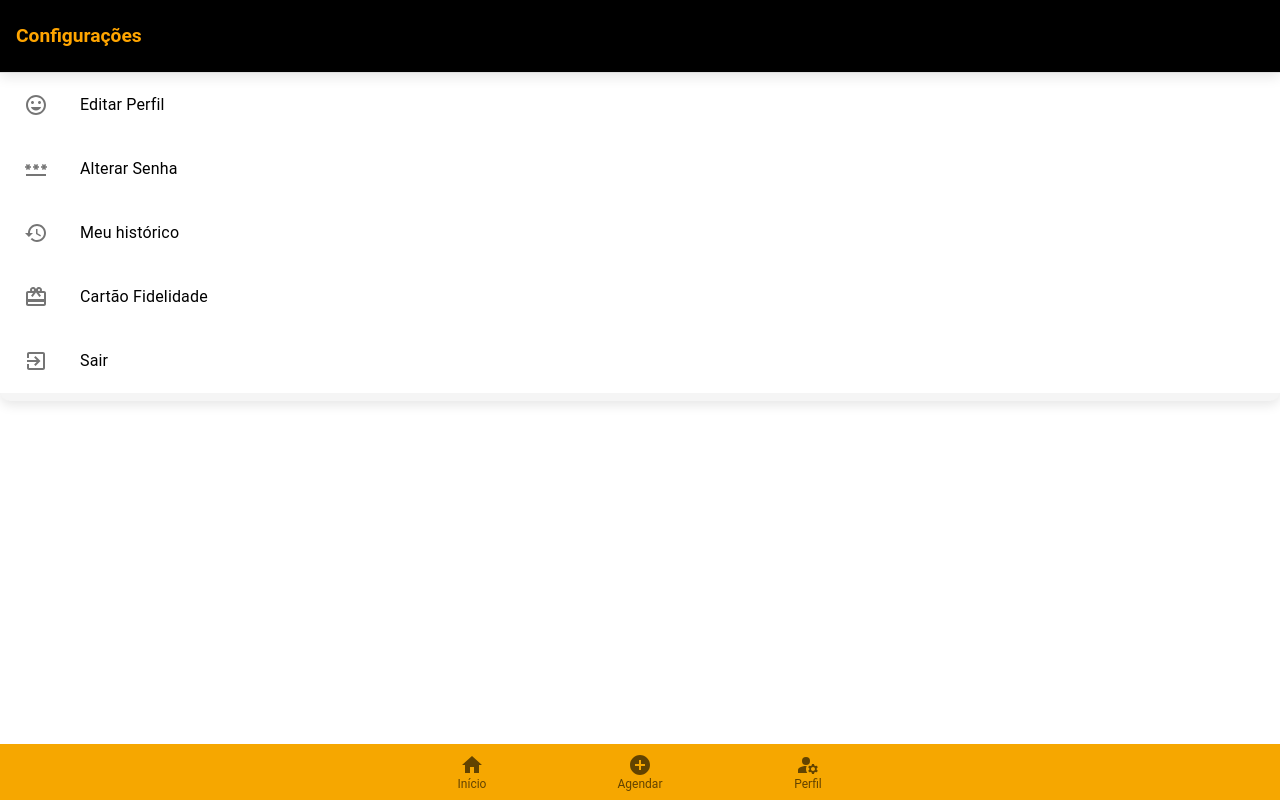
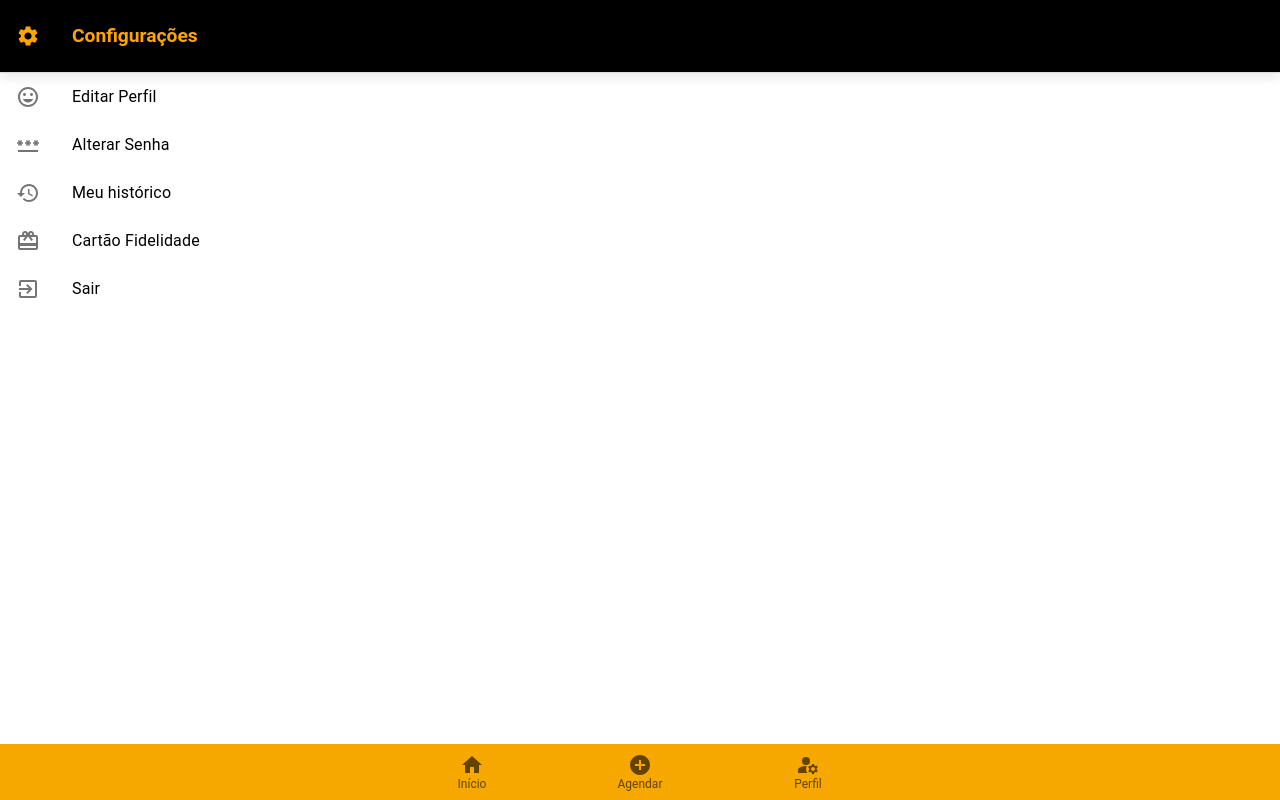
Before and after one commit to X5GuilhermeBR/barbershop-frontend, a React (Create React App) app: page /configuracoes in a window 1280 px wide. Built offline with nearby package versions, Linux system fonts and the light colour scheme; sample sign-in values are in the browser's storage.

Commit message:
Ajustado os componentes

```diff
--- /dev/null
+++ b/src/components/PageHeader/PageHeader.js
@@ -0,0 +1,35 @@
+/* eslint-disable react/prop-types */
+import React from 'react';
+import ListSubheader from '@mui/material/ListSubheader';
+import ListItemIcon from '@mui/material/ListItemIcon';
+
+function PageHeader({ icon, title }) {
+  return (
+    <ListSubheader
+      component="div"
+      id="nested-list-subheader"
+      sx={{
+        display: 'flex',
+        alignItems: 'center', // Alinhar verticalmente
+        fontWeight: 'bold',
+        fontSize: '1.2rem',
+        paddingTop: '12px',
+        paddingBottom: '12px',
+        borderBottom: '1px solid #ddd',
+        bgcolor: 'black', // Fundo preto
+        color: 'orange', // Texto laranja
+        boxShadow: '0px 4px 12px rgba(0, 0, 0, 0.1)', // Sombra
+        borderRadius: '0', // Remover borda curvada
+      }}
+    >
+      {icon && (
+        <ListItemIcon sx={{ color: 'orange'}}>
+          {icon}
+        </ListItemIcon>
+      )}
+      {title}
+    </ListSubheader>
+  );
+}
+
+export default PageHeader;
--- a/src/pages/Home/Home.jsx
+++ b/src/pages/Home/Home.jsx
@@ -1,8 +1,10 @@
-import { Alert, AlertTitle, Card, CardContent, Container, Grid, Typography } from '@mui/material';
-import React, { useEffect, useState } from 'react';
-import FooterNavigation from '../../components/FooterNavigation/FooterNavigation';
-import { useAuth } from '../../context/AuthContext';
-import { checkScheduleById } from '../../service/api';
+import ContentCutIcon from '@mui/icons-material/ContentCut'
+import { Alert, AlertTitle, Card, CardContent, Container, Grid, Typography } from '@mui/material'
+import React, { useEffect, useState } from 'react'
+import FooterNavigation from '../../components/FooterNavigation/FooterNavigation'
+import PageHeader from '../../components/PageHeader/PageHeader'
+import { useAuth } from '../../context/AuthContext'
+import { checkScheduleById } from '../../service/api'
 
 function HomePage() {
   const { userInfo } = useAuth();
@@ -28,10 +30,8 @@ function HomePage() {
 
   return (
     <>
+    <PageHeader icon={<ContentCutIcon/>} title={`Bem-vindo, ${userInfo ? getFirstName() : ''}!`}/>
       <Container sx={{ mt: 4, mb: 10 }}>
-        <Typography variant="h4" gutterBottom>
-          Bem-vindo, {userInfo ? getFirstName() : ''}!
-        </Typography>
         <Alert sx={{ backgroundColor: '#f6a700', color: '#black' }}>
           <AlertTitle>Você tem um agendamento hoje!</AlertTitle>
           <strong>Com previsão de início ás 16:12h</strong>
--- a/src/pages/Options/Options.jsx
+++ b/src/pages/Options/Options.jsx
@@ -3,50 +3,18 @@ import ExitToAppIcon from '@mui/icons-material/ExitToApp'
 import HistoryIcon from '@mui/icons-material/History'
 import InsertEmoticonIcon from '@mui/icons-material/InsertEmoticon'
 import PasswordIcon from '@mui/icons-material/Password'
-import List from '@mui/material/List'
+import SettingsIcon from '@mui/icons-material/Settings'
 import ListItemButton from '@mui/material/ListItemButton'
 import ListItemIcon from '@mui/material/ListItemIcon'
 import ListItemText from '@mui/material/ListItemText'
-import ListSubheader from '@mui/material/ListSubheader'
 import * as React from 'react'
 import FooterNavigation from '../../components/FooterNavigation/FooterNavigation'
+import PageHeader from '../../components/PageHeader/PageHeader'
 
 export default function Options() {
   return (
     <>
-      <List
-        sx={{
-          width: '100%',
-          bgcolor: '#f5f5f5',
-          borderRadius: '10px',
-          boxShadow: '0px 4px 12px rgba(0, 0, 0, 0.1)',
-          '& .MuiListSubheader-root': {
-            fontWeight: 'bold',
-            fontSize: '1.2rem',
-            paddingTop: '12px',
-            paddingBottom: '12px',
-            borderBottom: '1px solid #ddd',
-            bgcolor: 'black', // Fundo preto
-            color: 'orange', // Texto laranja
-            boxShadow: '0px 4px 12px rgba(0, 0, 0, 0.1)', // Sombra
-            borderRadius: '0', // Remover borda curvada
-          },
-          '& .MuiListItemButton-root': {
-            '&:hover': {
-              backgroundColor: '#e0e0e0', // Fundo das opções ao passar o mouse
-            },
-            bgcolor: '#fff', // Fundo das opções
-            padding: '16px 24px', // Espaçamento maior
-          },
-        }}
-        component="nav"
-        aria-labelledby="nested-list-subheader"
-        subheader={
-          <ListSubheader component="div" id="nested-list-subheader">
-            Configurações
-          </ListSubheader>
-        }
-      >
+      <PageHeader icon={<SettingsIcon/>}  title='Configurações' />
         <ListItemButton>
           <ListItemIcon>
             <InsertEmoticonIcon />
@@ -77,7 +45,7 @@ export default function Options() {
           </ListItemIcon>
           <ListItemText primary="Sair" />
         </ListItemButton>
-      </List>
+
       <FooterNavigation />
     </>
   );
```
